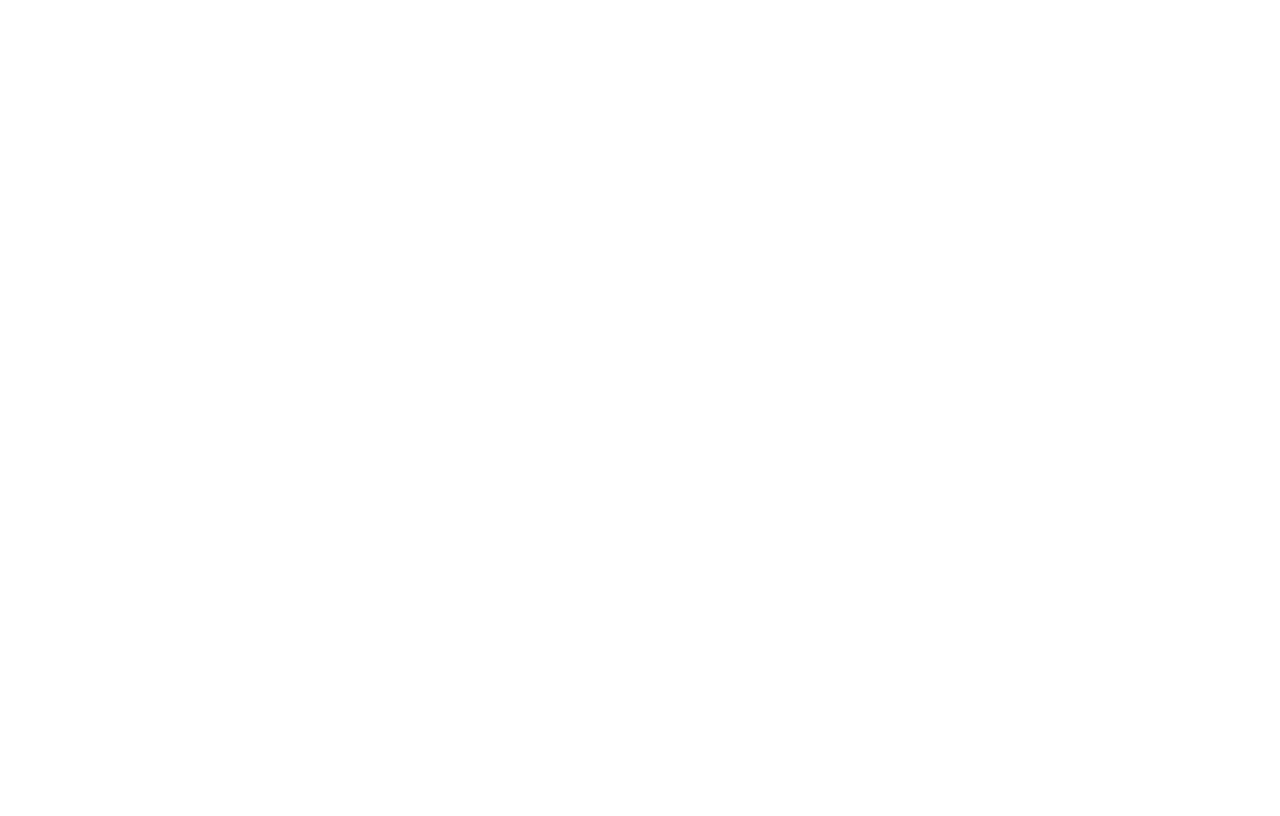
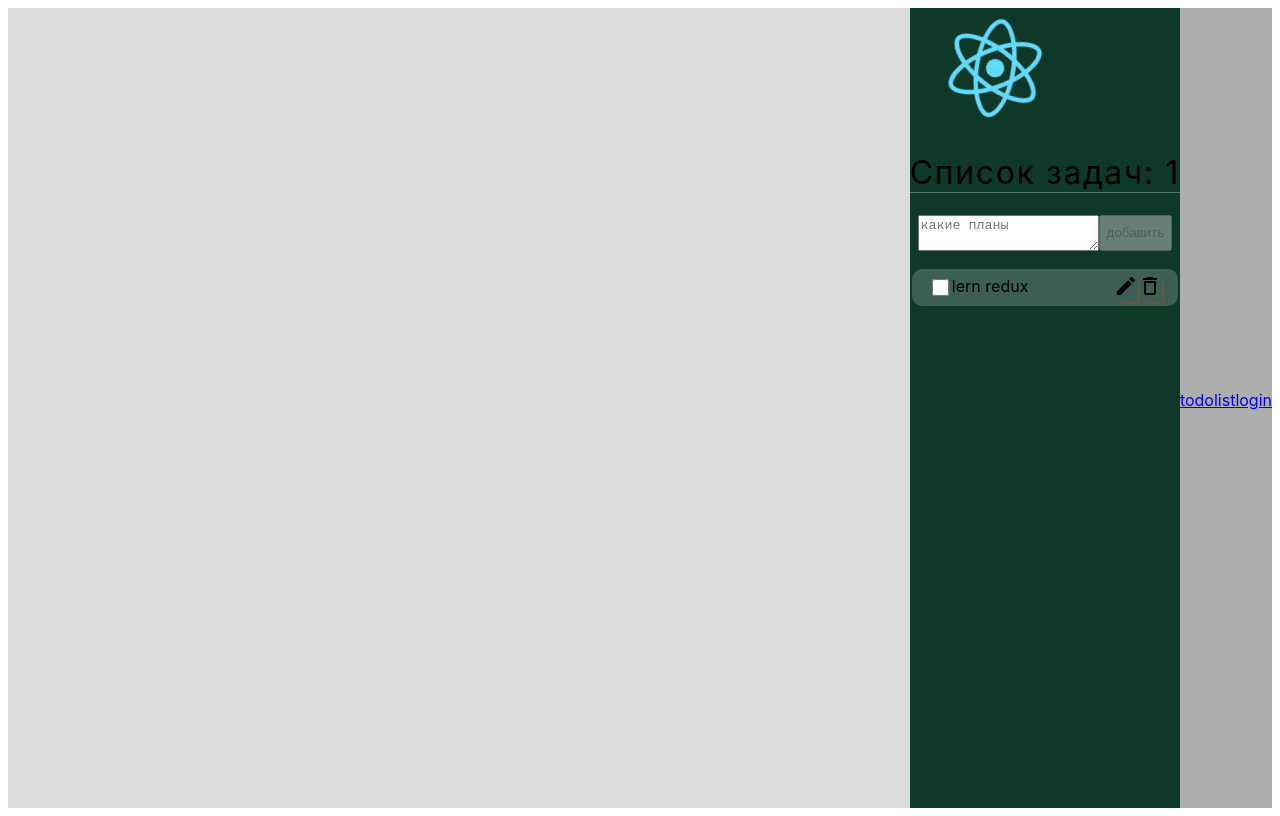
Before and after one commit to HubZori/ToDoApp, a React (Create React App) app: page /todolist in a window 1280 px wide. Before the commit this address had no page. Built offline with nearby package versions, Linux system fonts and the light colour scheme; the HTML template or start-up script is replaced by a standard one.

Commit message:
react router dom

```diff
--- a/src/App.css
+++ b/src/App.css
@@ -1,48 +1,20 @@
 .app {
   display: flex;
-  max-width: 790px;
-  margin: auto;
-  margin-top: 3rem;
-  text-align: center;
-  max-height: 790px;
-  padding: 2rem 3rem 3rem;
-  box-shadow: 5px 10px 8px 10px #9e8f8f;
-  background: #7d628d;
-  color: rgb(246, 245, 248);
-  overflow: hidden;
-  justify-content: space-between;
+  height: 100vh;
   flex-direction: row-reverse;
+  background: #dcdcdc;
 }
-.app textarea {
-  resize: none;
-  overflow: auto;
-  padding: 14px 32px 14px 16px;
-  max-height: 14px;
-  border-radius: 7px 0 0 7px;
-  border: 2px solid #be9ffc;
-  outline: none;
+
+.navBar {
+  display: flex;
+  flex-direction: column;
+  padding-bottom: 1rem;
+  justify-content: center;
+  background: #8888;
 }
-textarea::-webkit-scrollbar {
-  width: 0px;
+
+
+.app__content {
+  background-color: #0e3828;
+
 }
-.app button {
-  text-align: center;
-  padding: 16px 7px;
-  border: none;
-  border-radius: 0 4px 4px 0;
-  color: #ffffff;
-  background: linear-gradient(
-    318deg,
-    rgba(167, 170, 172, 0.87) 0%,
-    rgb(119, 113, 113) 100%
-  );
-  text-transform: capitalize;
-}
-.app button:hover {
-  color: rgb(235, 235, 235);
-  background: linear-gradient(
-    318deg,
-    rgb(119, 113, 113) 0%,
-    rgba(167, 170, 172, 0.87) 100%
-  );
-}
--- a/src/App.js
+++ b/src/App.js
@@ -1,28 +1,41 @@
+/* eslint-disable jsx-a11y/anchor-is-valid */
+/* eslint-disable jsx-a11y/alt-text */
+
 import "./App.css";
 import { useSelector } from "react-redux";
 import TodoList from "./commponent/TodoList/TodoList";
-import { Link } from "react-router-dom";
+import {
+  BrowserRouter as Router,
+  Switch,
+  Route,
+  Link,
+  Routes
+} from "react-router-dom";
 
-function App() {
+
+import AppNav from "./commponent/Navbar/AppNav";
+import login from "./commponent/login/login";
+
+const App = (props) => {
   const state = useSelector((state) => ({ ...state }));
   return (
-    <div>
-      <nav
-        style={{
-          display: "flex",
-          flexDirection: "column",
-          paddingBottom: "1rem",
-          justifyContent: "center",
-          background: "#8888",
-        }}
-      >
-        <Link to="/invoices">Invoices</Link> |
-        <Link to="/expenses">Expenses</Link>|<Link to="/login">login</Link>
-      </nav>
+    <Router>
       <div className="app">
-        <TodoList state={state} />
+        <AppNav />
+
+        <div className="app__content">
+
+          <Routes>
+            <Route path="/todolist" element={<TodoList className="todo__list" state={state} />} />
+          </Routes>
+          <Routes>
+            <Route path="/login" element={<login />} />
+          </Routes>
+
+        </div>
+
       </div>
-    </div>
+    </Router >
   );
-}
+};
 export default App;
--- a/src/commponent/Navbar/AppNav.js
+++ b/src/commponent/Navbar/AppNav.js
@@ -1,11 +1,24 @@
+import { NavLink } from "react-router-dom";
+import "../TodoList/TodoList.css";
 const AppNav = () => {
   return (
-    <nav className="nav">
-      <div className="login">
-        <a href="/login">login</a>
+    <nav className="navBar">
+      <div className="item">
+        <NavLink to="/Todolist" activeClassName="activeLink">
+          <span>todolist</span>
+        </NavLink>
+        <NavLink to="/login">login</NavLink>
       </div>
     </nav>
   );
 };
 
 export default AppNav;
+{
+  /* <nav className="navBar">
+          <Link to="/todolist">TodoList</Link>
+          <Link to="/invoices">Invoices</Link>
+          <Link to="/expenses">Expenses</Link>
+          <Link to="/login">login</Link>
+        </nav> */
+}
--- a/src/commponent/TodoList/TodoList.css
+++ b/src/commponent/TodoList/TodoList.css
@@ -1,3 +1,46 @@
+.todo__list {
+  max-width: 790px;
+  margin: auto;
+  text-align: center;
+  padding: 2rem 3rem 3rem;
+  box-shadow: 5px 10px 8px 10px #9e8f8f;
+  background: #7d628d;
+  color: rgb(246, 245, 248);
+}
+.todo__list textarea {
+  resize: none;
+  overflow: auto;
+  padding: 14px 32px 14px 16px;
+  max-height: 14px;
+  border-radius: 7px 0 0 7px;
+  border: 2px solid #be9ffc;
+  outline: none;
+}
+textarea::-webkit-scrollbar {
+  width: 0px;
+}
+.todo__list button {
+  text-align: center;
+  padding: 16px 7px;
+  border: none;
+  border-radius: 0 4px 4px 0;
+  color: #ffffff;
+  background: linear-gradient(
+    318deg,
+    rgba(167, 170, 172, 0.87) 0%,
+    rgb(119, 113, 113) 100%
+  );
+  text-transform: capitalize;
+}
+.todo__list button:hover {
+  color: rgb(235, 235, 235);
+  background: linear-gradient(
+    318deg,
+    rgb(119, 113, 113) 0%,
+    rgba(167, 170, 172, 0.87) 100%
+  );
+}
+
 .todolist h1 {
   font-weight: normal;
   letter-spacing: 0.05em;
@@ -24,7 +67,7 @@
 ul {
   padding: 0;
 }
-div {
+.todolist__div {
   padding: 2px;
   text-overflow: ellipsis;
   overflow: hidden;
--- a/src/commponent/TodoList/TodoList.js
+++ b/src/commponent/TodoList/TodoList.js
@@ -31,7 +31,7 @@
         {state.todos &&
           state.todos.map((todo) => {
             return (
-              <div key={todo.id}>
+              <div className="todolist__div" key={todo.id}>
                 <Todo
                   key={todo.id}
                   id={todo.id}
--- /dev/null
+++ b/src/commponent/login/login.jsx
@@ -0,0 +1,14 @@
+const login = () => {
+    return <div>
+        <h2>login</h2>
+        <h2>login</h2>
+        <h2>login</h2>
+        <h2>login</h2>
+        <h2>login</h2>
+    </div>
+}
+
+
+
+
+export default login
--- a/src/index.js
+++ b/src/index.js
@@ -5,22 +5,12 @@
 import App from "./App";
 import { Provider } from "react-redux";
 import store from "./redux/store";
-import { Route, BrowserRouter, Routes } from "react-router-dom";
-import AppNav from "./commponent/Navbar/AppNav";
 
 ReactDOM.render(
   <React.StrictMode>
-    <BrowserRouter>
-      <Provider store={store}>
-        <Routes>
-          <Route path="/" element={<App />} />
-          {/*
-          <Route path="expenses" element={<Expenses />} />
-          <Route path="invoices" element={<Invoices />} /> */}
-          <Route path="login" element={<AppNav />} />
-        </Routes>
-      </Provider>
-    </BrowserRouter>
+    <Provider store={store}>
+      <App />
+    </Provider>
   </React.StrictMode>,
   document.getElementById("root")
 );
```
